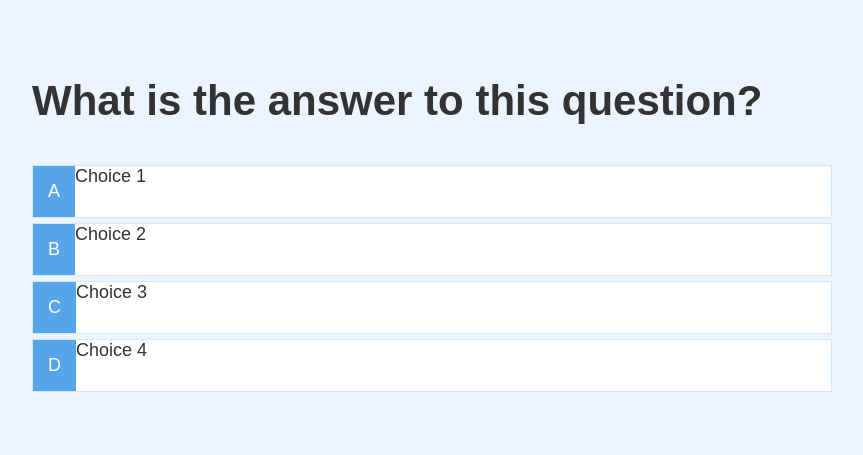
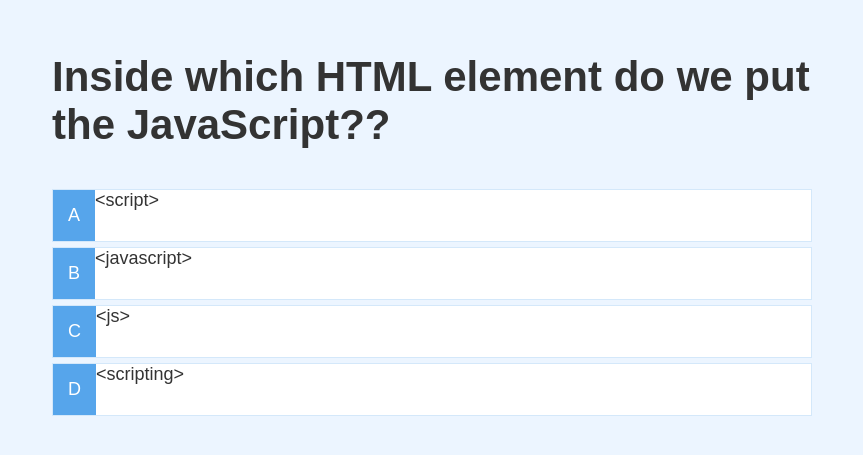
Before and after one commit to DanieMeas/quiz, a plain HTML site: page game.html in a window 1280 px wide. Shown: the part 163-618 px from the top of the page, without its empty margins (208-1071 px from the left). Drawn offline with Linux system fonts and the light colour scheme.

Commit message:
generate questions

```diff
--- a/game.js
+++ b/game.js
@@ -33,3 +33,30 @@ let questions = [
     answer: 4
   }
 ];
+//constants
+
+const CORRECT_BONUS = 10;
+const MAX_QUESTIONS = 3;
+
+startGame = () => {
+  questionCounter = 0;
+  score = 0;
+  availableQuestions = [...questions];
+  console.log(availableQuestions);
+  getNewQuestion();
+};
+
+getNewQuestion = () => {
+  questionCounter++;
+  const questionIndex = Math.floor(Math.random() * availableQuestions.length);
+  currentQuestion = availableQuestions[questionIndex];
+  question.innerText = currentQuestion.question;
+
+  choices.forEach( choice => {
+    const number = choice.dataset['number'];
+    choice.innerText = currentQuestion['choice' + number];
+  })
+
+};
+
+startGame();
--- a/styles.css
+++ b/styles.css
@@ -48,6 +48,7 @@ h3 {
   align-items: center;
   max-width: 80rem;
   margin: 0 auto;
+  padding: 2rem;
 
 }
 .container > * {
```
